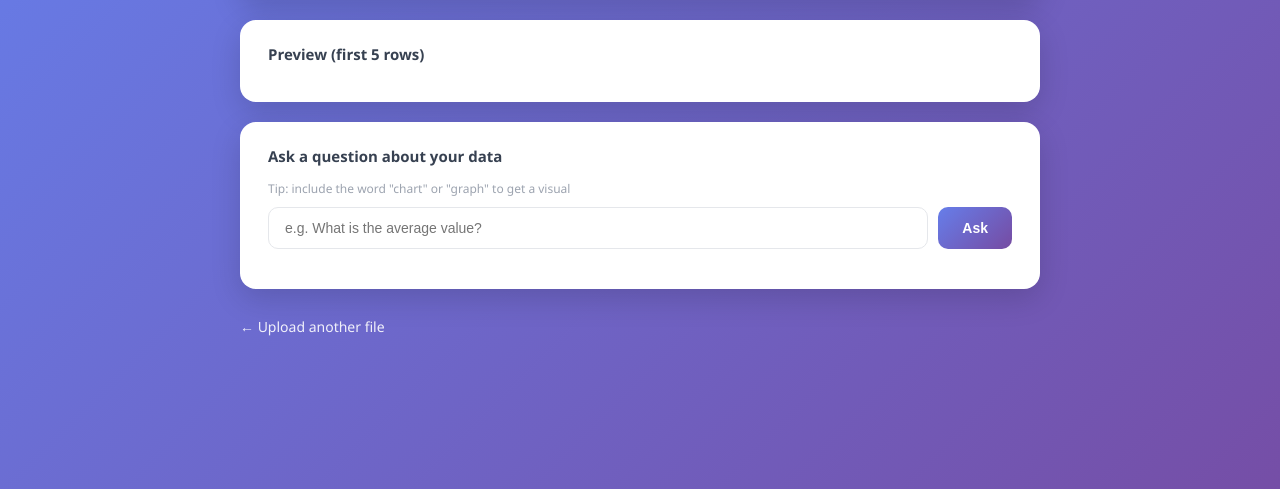
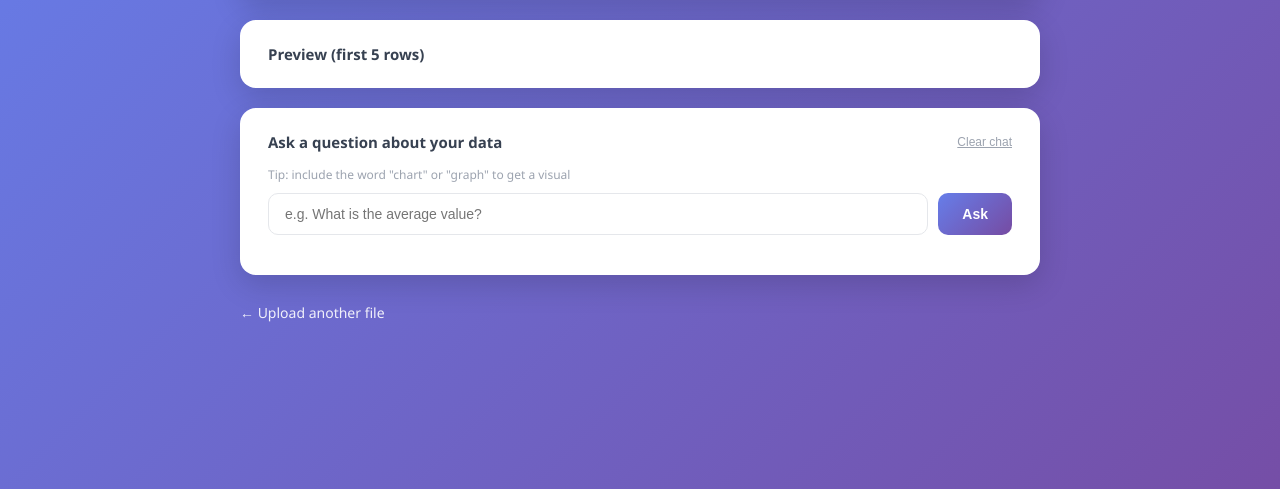
Before and after one commit to humairarajar/CSV-into-Ai-chatbot, a Flask app: template app/templates/preview.html in a window 1280 px wide. Shown: the part 189-678 px from the top of the page. Run offline with Flask 3, Linux system fonts and the light colour scheme; the template is opened without the code that fills it, so the values that code supplies are empty; some libraries are stand-ins or nearby versions.

Commit message:
Day 11: add loading spinner, disable button while processing, and clear chat option

```diff
--- a/app/templates/preview.html
+++ b/app/templates/preview.html
@@ -66,10 +66,29 @@
             box-shadow: 0 10px 30px rgba(0, 0, 0, 0.15);
         }
 
+        .card-title-row {
+            display: flex;
+            justify-content: space-between;
+            align-items: center;
+            margin-bottom: 14px;
+        }
+
         .card h3 {
             font-size: 15px;
             color: #374151;
-            margin-bottom: 14px;
+        }
+
+        .clear-btn {
+            background: none;
+            border: none;
+            color: #9ca3af;
+            font-size: 12px;
+            cursor: pointer;
+            text-decoration: underline;
+        }
+
+        .clear-btn:hover {
+            color: #667eea;
         }
 
         table.preview-table {
@@ -129,6 +148,12 @@
             transform: translateY(-2px);
         }
 
+        #chat-form button:disabled {
+            opacity: 0.6;
+            cursor: not-allowed;
+            transform: none;
+        }
+
         #chat-history {
             margin-top: 16px;
             display: flex;
@@ -160,6 +185,22 @@
         .msg-answer.error {
             background: #fef2f2;
             color: #b91c1c;
+        }
+
+        .spinner {
+            display: inline-block;
+            width: 14px;
+            height: 14px;
+            border: 2px solid #c7d2fe;
+            border-top-color: #667eea;
+            border-radius: 50%;
+            animation: spin 0.7s linear infinite;
+            margin-right: 8px;
+            vertical-align: middle;
+        }
+
+        @keyframes spin {
+            to { transform: rotate(360deg); }
         }
 
         .back-link {
@@ -195,11 +236,14 @@
         </div>
 
         <div class="card">
-            <h3>Ask a question about your data</h3>
+            <div class="card-title-row">
+                <h3>Ask a question about your data</h3>
+                <button class="clear-btn" id="clear-btn">Clear chat</button>
+            </div>
             <p style="font-size:12px; color:#9ca3af; margin-bottom:10px;">Tip: include the word "chart" or "graph" to get a visual</p>
             <form id="chat-form">
                 <input type="text" id="question" name="question" placeholder="e.g. What is the average value?" required>
-                <button type="submit">Ask</button>
+                <button type="submit" id="ask-btn">Ask</button>
             </form>
             <div id="chat-history"></div>
         </div>
@@ -209,6 +253,7 @@
 
     <script>
         const chatHistory = document.getElementById("chat-history");
+        const askBtn = document.getElementById("ask-btn");
 
         document.getElementById("chat-form").addEventListener("submit", function (e) {
             e.preventDefault();
@@ -222,13 +267,14 @@
             questionBubble.innerText = question;
             chatHistory.appendChild(questionBubble);
 
-            // Add a temporary "thinking" answer bubble
+            // Add a temporary "thinking" answer bubble with a spinner
             const answerBubble = document.createElement("div");
             answerBubble.className = "msg-answer";
-            answerBubble.innerText = "Thinking...";
+            answerBubble.innerHTML = '<span class="spinner"></span>Thinking...';
             chatHistory.appendChild(answerBubble);
 
             questionInput.value = "";
+            askBtn.disabled = true;
             answerBubble.scrollIntoView({ behavior: "smooth", block: "end" });
 
             const formData = new FormData();
@@ -250,8 +296,18 @@
                             answerBubble.classList.add("error");
                         }
                     }
+                    askBtn.disabled = false;
                     answerBubble.scrollIntoView({ behavior: "smooth", block: "end" });
+                })
+                .catch(() => {
+                    answerBubble.innerText = "Something went wrong. Please try again.";
+                    answerBubble.classList.add("error");
+                    askBtn.disabled = false;
                 });
+        });
+
+        document.getElementById("clear-btn").addEventListener("click", function () {
+            chatHistory.innerHTML = "";
         });
     </script>
 </body>
```
